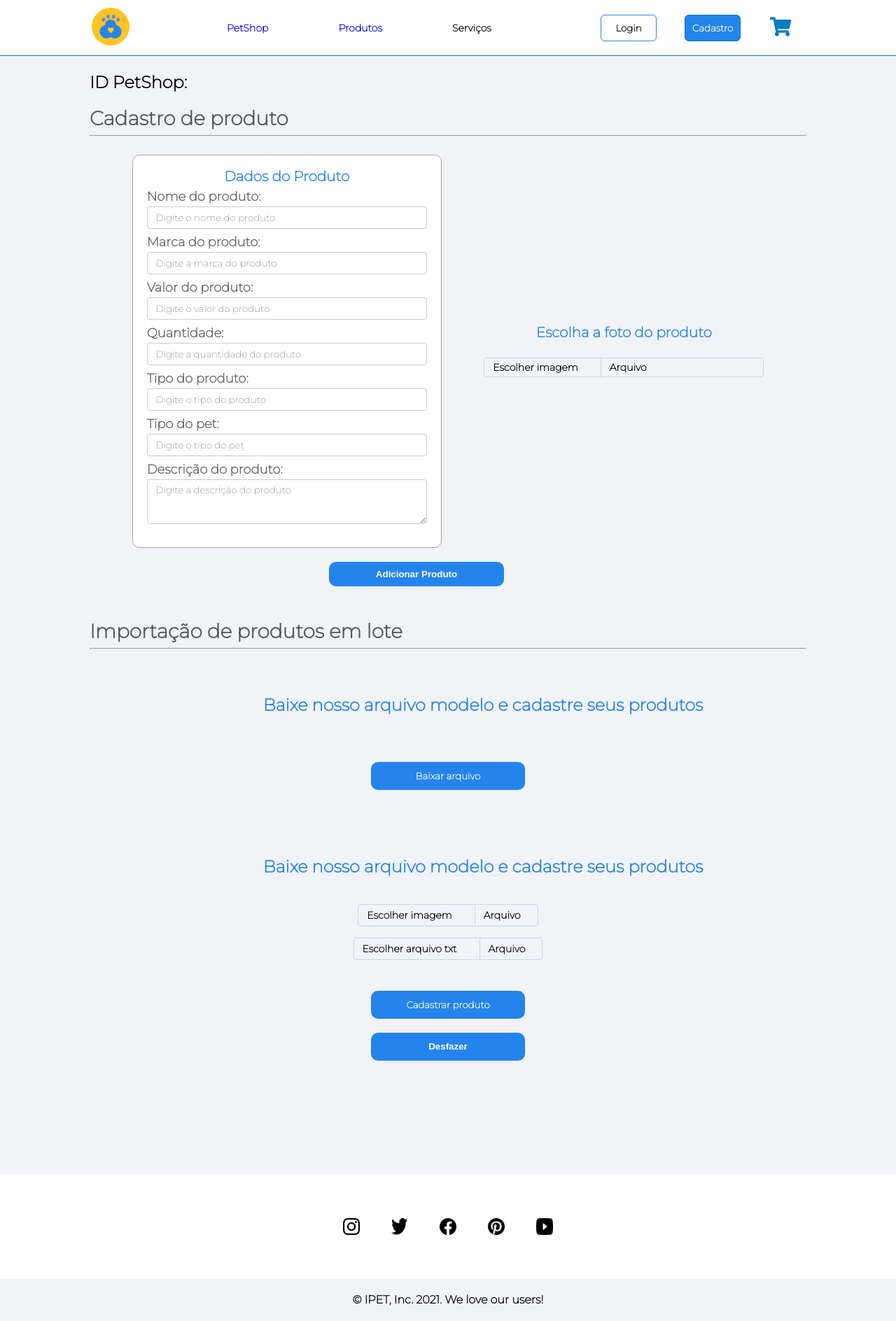
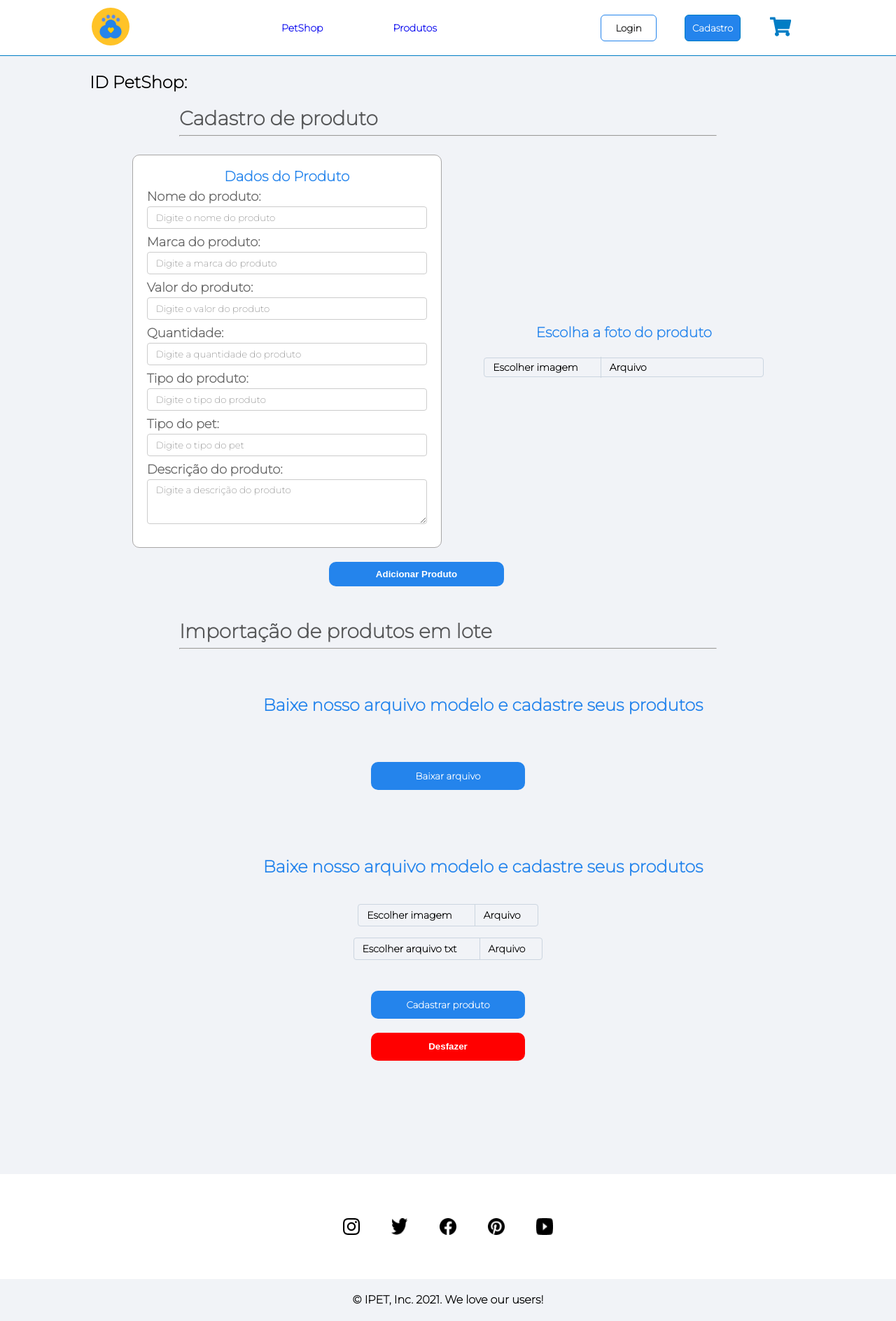
Before and after one commit to NicolasRuiz10/BandTec-3ADSA-2021-2, a React (Create React App) app in the folder iPet - WEB - React/ipet-web/: page /petshop/cadastro-produtos in a window 1280 px wide. Shown: the whole page at 70% size. Built offline with nearby package versions, Linux system fonts and the light colour scheme.

Commit message:
Alterações

```diff
--- a/iPet - WEB - React/ipet-web/src/PagesPetshop/CadastroProdutos/CadastroProdutos.css
+++ b/iPet - WEB - React/ipet-web/src/PagesPetshop/CadastroProdutos/CadastroProdutos.css
@@ -1,5 +1,5 @@
 .cadastroTitleDiv {
-    width: 80%;
+    width: 60%;
     margin: 2% auto;
 }
 
@@ -149,6 +149,16 @@
     background-color: #2484EC;
     color: #fff;
     outline: none;
+}
+
+#btn-desfazer button{
+    background: #FF0000;
+    opacity: 1;
+}
+
+#btn-desfazer button:hover{
+    opacity: 0.8;
+    cursor: pointer;
 }
 .anexoImg-div {
     display: flex;
--- a/iPet - WEB - React/ipet-web/src/PagesPetshop/CadastroProdutos/CadastroProdutos.jsx
+++ b/iPet - WEB - React/ipet-web/src/PagesPetshop/CadastroProdutos/CadastroProdutos.jsx
@@ -21,7 +21,6 @@ export default function CadastroProdutos() {
   const [tipoProduto, setTipoProduto] = useState("");
   const [tipoPet, setTipoPet] = useState("");
   const [descricao, setDescricao] = useState("");
-  const [idProduto, setIdProduto] = useState(0);
 
    async function gravar() {
      const response = await axios
@@ -91,7 +90,12 @@ export default function CadastroProdutos() {
 
   function desfazer() {
     axios.delete("http://localhost:8080/produtos/desfazer-cadastro").then(res => {
-      console.log(res);
+      console.log(res , 'resposta');
+      if (res.status === 200) {
+        setShowToast(true);
+        setColorToast("green");
+        setTextToast("último cadastro foi desfeito com sucesso");
+      }
     })
   }
   return (
@@ -200,7 +204,7 @@ export default function CadastroProdutos() {
         </div>
         <div className="baixarButton">
           <Button btnTitle="Cadastrar produto" clickButton={send} />
-          <div  className="btn-desfazer">
+          <div id="btn-desfazer">
             <button onClick={desfazer}>Desfazer</button>
           </div>
         </div>
--- a/iPet - WEB - React/ipet-web/src/components/menu/Menu.js
+++ b/iPet - WEB - React/ipet-web/src/components/menu/Menu.js
@@ -37,9 +37,6 @@ export function Menu(props) {
 							<h3>{props.menuItem2}</h3>
 						</div>
 					</Link>
-					<div className="item-menu">
-						<h3>{props.menuItem3}</h3>
-					</div>
 				</div>
 				{!autenticado ?
 					<div className="itens-acesso">
```
